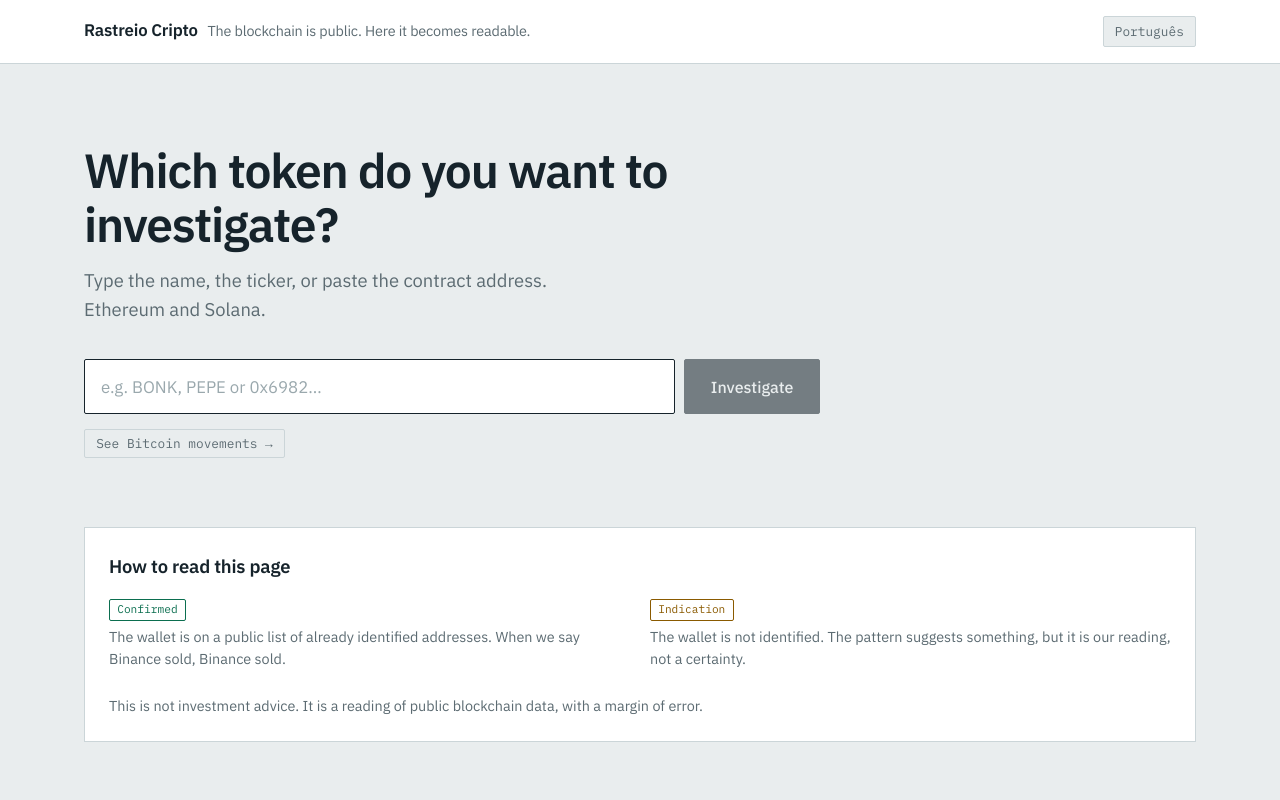
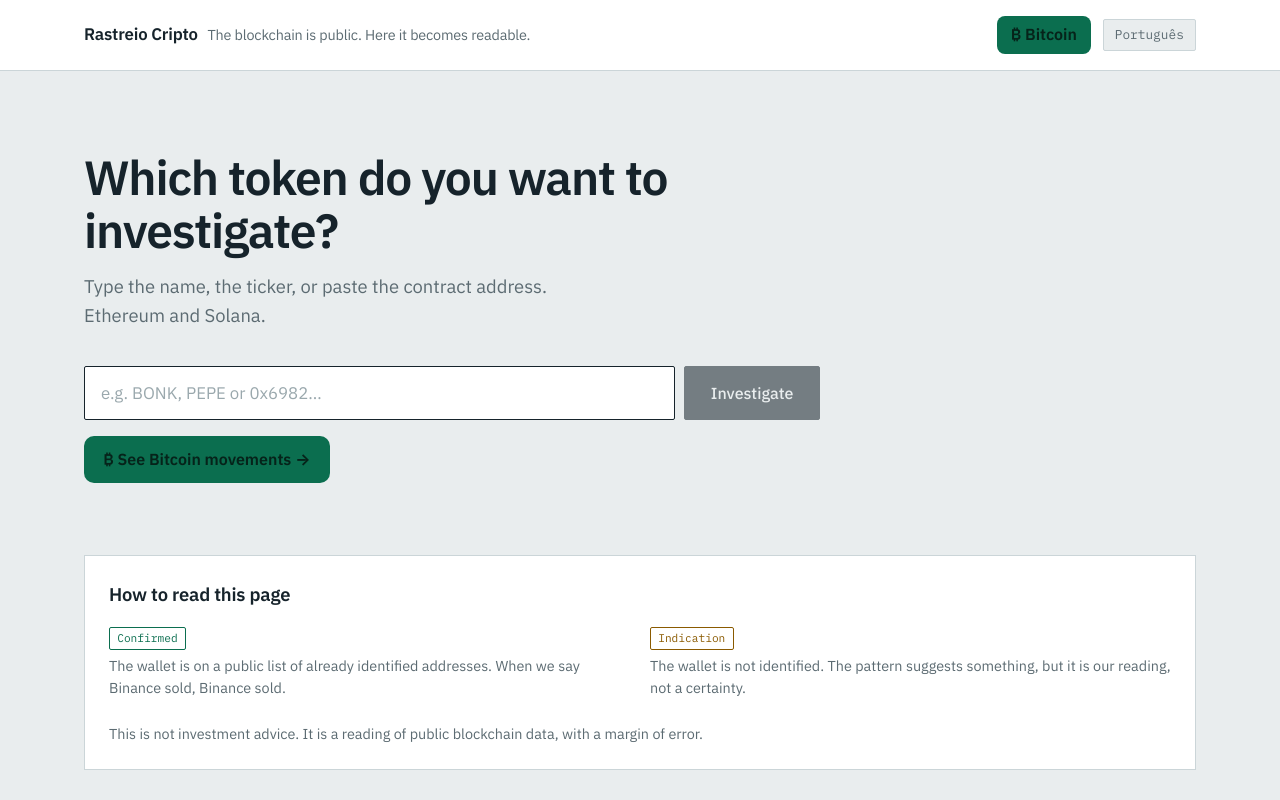
Before and after one commit to mundodasopcoes06-prog/rastreiocrypto, a Next.js app in the folder rastreio-cripto/rastreio-cripto/: page /en in a window 1280 px wide. Shown: the top 800 px of the page. Built offline with nearby package versions, Linux system fonts and the light colour scheme.

Commit message:
Add files via upload

```diff
--- a/rastreio-cripto/rastreio-cripto/app/[locale]/layout.js
+++ b/rastreio-cripto/rastreio-cripto/app/[locale]/layout.js
@@ -21,9 +21,17 @@ export default function LayoutIdioma({ children, params }) {
             {txt.siteNome}
             <span>{txt.siteResumo}</span>
           </Link>
-          <Link href={`/${outro}`} className="idioma">
-            {txt.trocarIdioma}
-          </Link>
+          <div style={{ display: 'flex', alignItems: 'center', gap: '0.75rem' }}>
+            <Link
+              href={`/${locale}/bitcoin`}
+              style={{ background: 'var(--entrada, #5fd0a8)', color: '#06231a', padding: '0.4rem 0.85rem', borderRadius: '8px', fontWeight: 600, textDecoration: 'none', whiteSpace: 'nowrap' }}
+            >
+              ₿ {txt.navBitcoin}
+            </Link>
+            <Link href={`/${outro}`} className="idioma">
+              {txt.trocarIdioma}
+            </Link>
+          </div>
         </div>
       </header>
 
--- a/rastreio-cripto/rastreio-cripto/app/[locale]/page.js
+++ b/rastreio-cripto/rastreio-cripto/app/[locale]/page.js
@@ -41,7 +41,12 @@ export default function Home({ params }) {
         <p className="frase">{txt.buscaAjuda}</p>
         <Busca locale={locale} />
         <p style={{ marginTop: '1rem' }}>
-          <Link href={`/${locale}/bitcoin`} className="idioma">{txt.verBitcoin}</Link>
+          <Link
+            href={`/${locale}/bitcoin`}
+            style={{ display: 'inline-block', background: 'var(--entrada, #5fd0a8)', color: '#06231a', padding: '0.7rem 1.2rem', borderRadius: '10px', fontWeight: 700, textDecoration: 'none' }}
+          >
+            ₿ {txt.verBitcoin}
+          </Link>
         </p>
       </section>
 
```
